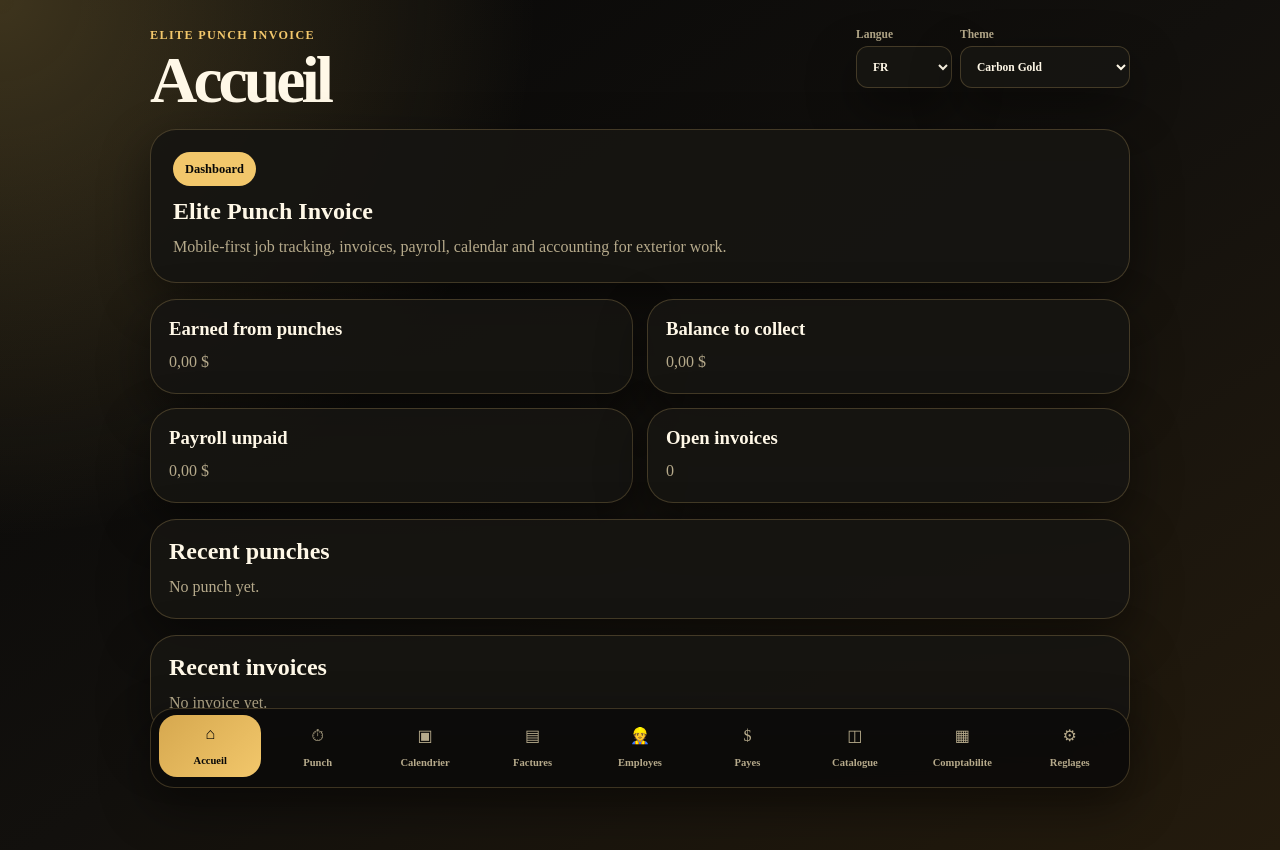
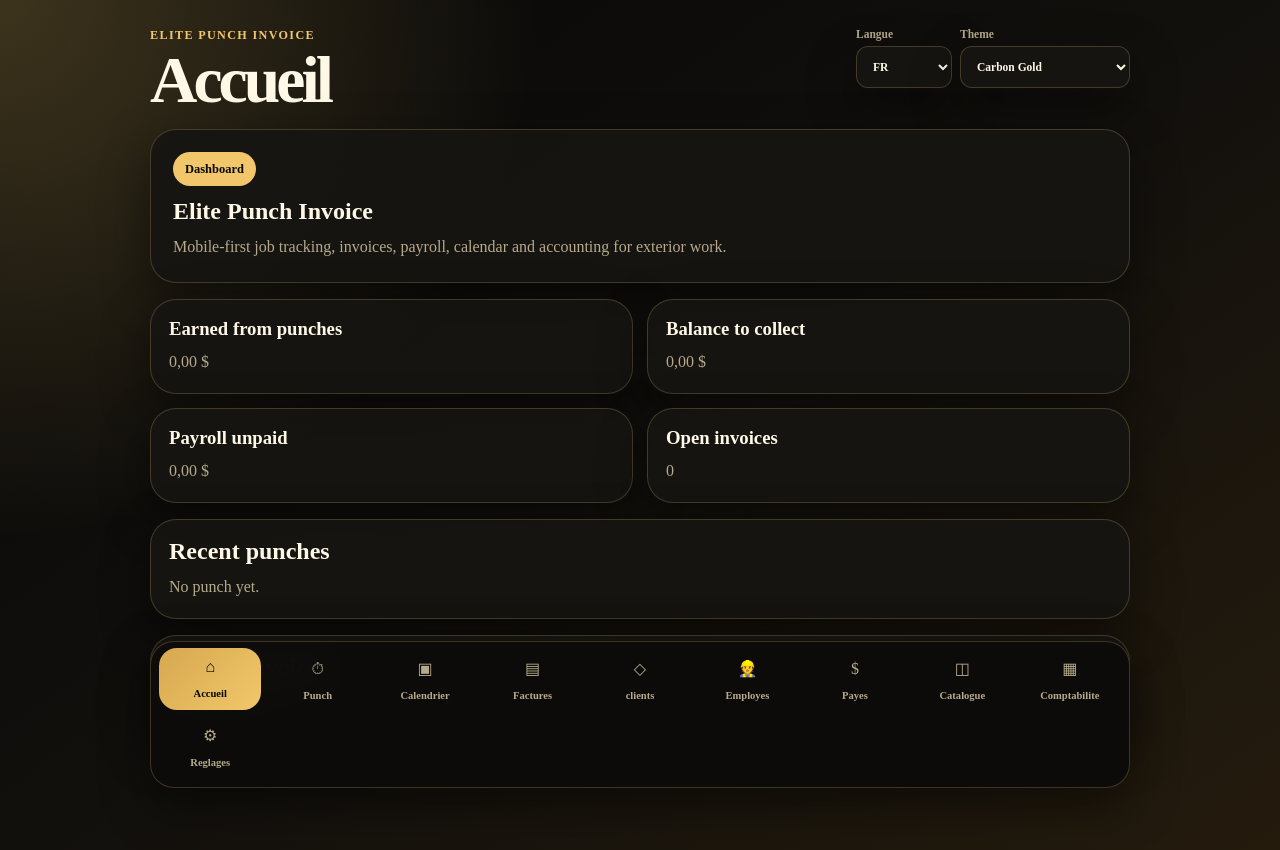
Before and after one commit to bisaillonpatrick1979-dev/Elite-Punch-Invoices, a React (Vite) app: page / in a window 1280 px wide. Built offline with nearby package versions, Linux system fonts and the light colour scheme.

Commit message:
Add clients tab

```diff
--- a/src/App.jsx
+++ b/src/App.jsx
@@ -7,6 +7,7 @@ import Dashboard from "./modules/dashboard/Dashboard.jsx";
 import Punch from "./modules/punch/Punch.jsx";
 import Calendar from "./modules/calendar/Calendar.jsx";
 import Invoices from "./modules/invoices/Invoices.jsx";
+import Clients from "./modules/clients/Clients.jsx";
 import Employees from "./modules/employees/Employees.jsx";
 import Payroll from "./modules/payroll/Payroll.jsx";
 import Catalog from "./modules/catalog/Catalog.jsx";
@@ -18,6 +19,7 @@ const tabs = [
   { id: "punch", icon: "⏱", component: Punch },
   { id: "calendar", icon: "▣", component: Calendar },
   { id: "invoices", icon: "▤", component: Invoices },
+  { id: "clients", icon: "◇", component: Clients },
   { id: "employees", icon: "👷", component: Employees },
   { id: "payroll", icon: "$", component: Payroll },
   { id: "catalog", icon: "◫", component: Catalog },
@@ -38,9 +40,7 @@ export default function App() {
 
   const t = useMemo(() => getTranslations(language), [language]);
 
-  const currentTab = useMemo(() => {
-    return tabs.find((tab) => tab.id === activeTab) || tabs[0];
-  }, [activeTab]);
+  const currentTab = useMemo(() => tabs.find((tab) => tab.id === activeTab) || tabs[0], [activeTab]);
 
   const setTheme = (nextTheme) => {
     setThemeState(nextTheme);
@@ -53,7 +53,7 @@ export default function App() {
   };
 
   const ActiveComponent = currentTab.component;
-  const currentLabel = t.tabs[currentTab.id];
+  const currentLabel = t.tabs[currentTab.id] || currentTab.id;
 
   return (
     <div className="app-shell" data-theme={theme}>
@@ -75,11 +75,7 @@ export default function App() {
           <label className="theme-picker">
             <span>{t.theme}</span>
             <select value={theme} onChange={(event) => setTheme(event.target.value)}>
-              {themes.map((item) => (
-                <option key={item.id} value={item.id}>
-                  {item.label}
-                </option>
-              ))}
+              {themes.map((item) => <option key={item.id} value={item.id}>{item.label}</option>)}
             </select>
           </label>
         </div>
@@ -92,16 +88,9 @@ export default function App() {
       <nav className="bottom-tabs" aria-label="Navigation principale">
         {tabs.map((tab) => {
           const isActive = tab.id === activeTab;
-          const label = t.tabs[tab.id];
-
+          const label = t.tabs[tab.id] || tab.id;
           return (
-            <button
-              key={tab.id}
-              type="button"
-              className={isActive ? "tab-button active" : "tab-button"}
-              onClick={() => setActiveTab(tab.id)}
-              aria-current={isActive ? "page" : undefined}
-            >
+            <button key={tab.id} type="button" className={isActive ? "tab-button active" : "tab-button"} onClick={() => setActiveTab(tab.id)} aria-current={isActive ? "page" : undefined}>
               <span className="tab-icon">{tab.icon}</span>
               <span className="tab-label">{label}</span>
             </button>
```
